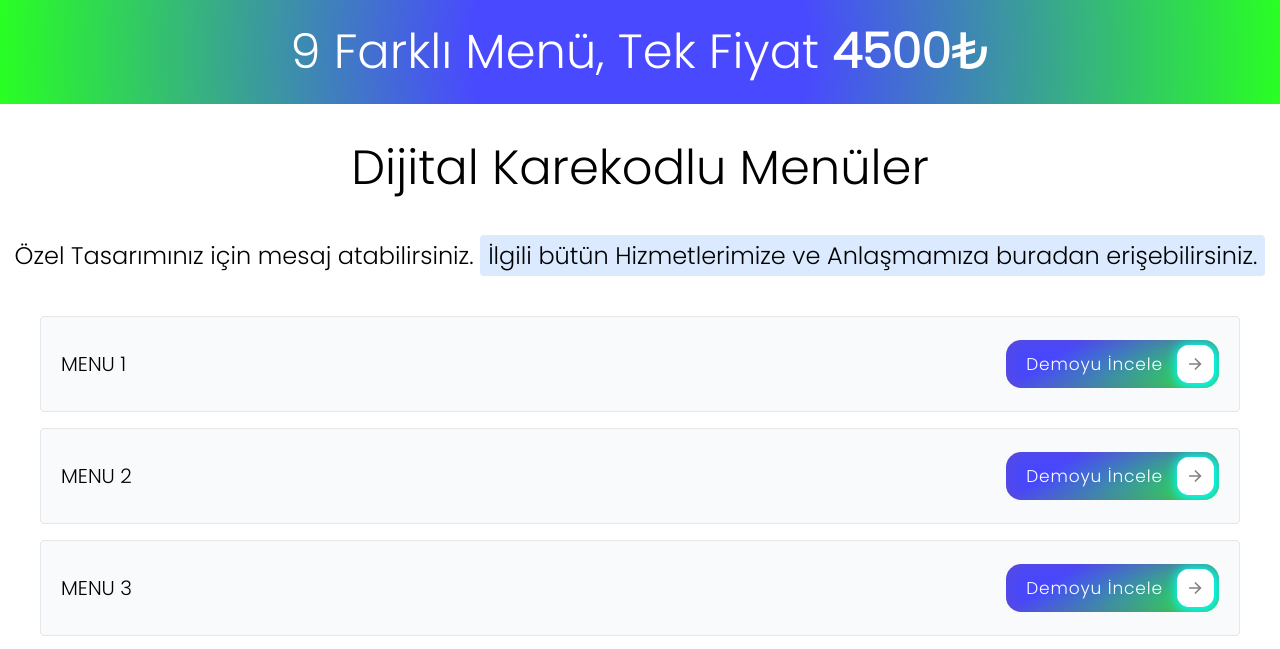
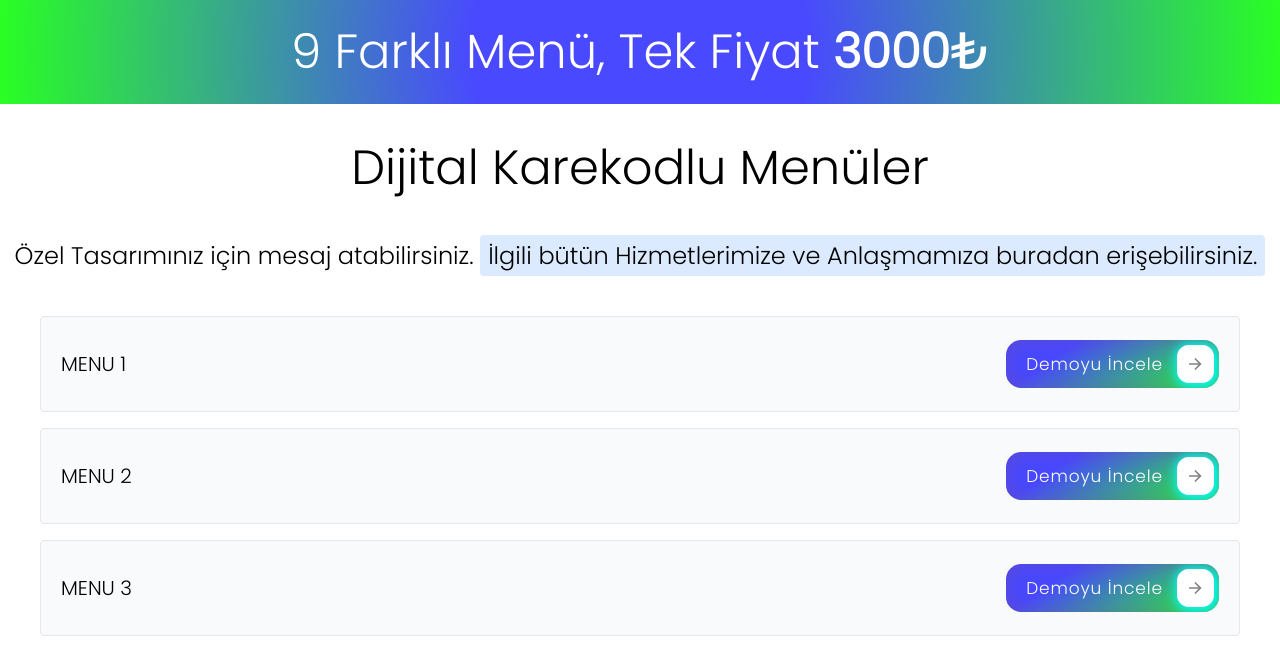
Before and after one commit to muhammetkirmizikoc/qr-menu-tanitim, a plain HTML site: page index.html in a window 1280 px wide. Shown: the top 649 px of the page. Drawn offline with nearby package versions, Linux system fonts and the light colour scheme.

Commit message:
index.html

```diff
--- a/index.html
+++ b/index.html
@@ -16,7 +16,7 @@
 </head>
 
 <body>
-    <h1 class="baslik-1 text-5xl text-center p-7">9 Farklı Menü, Tek Fiyat <b>4500₺</b></h1>
+    <h1 class="baslik-1 text-5xl text-center p-7">9 Farklı Menü, Tek Fiyat <b>3000₺</b></h1>
     <h1 class="baslik-2 text-5xl text-center p-10">Dijital Karekodlu Menüler</h1>
     <h1 class="baslik-3 text-2xl text-center p-2">Özel Tasarımınız için mesaj atabilirsiniz. <a
             class="bg-blue-100 p-1 px-2 rounded" href="#politika">İlgili bütün Hizmetlerimize ve Anlaşmamıza buradan
```
